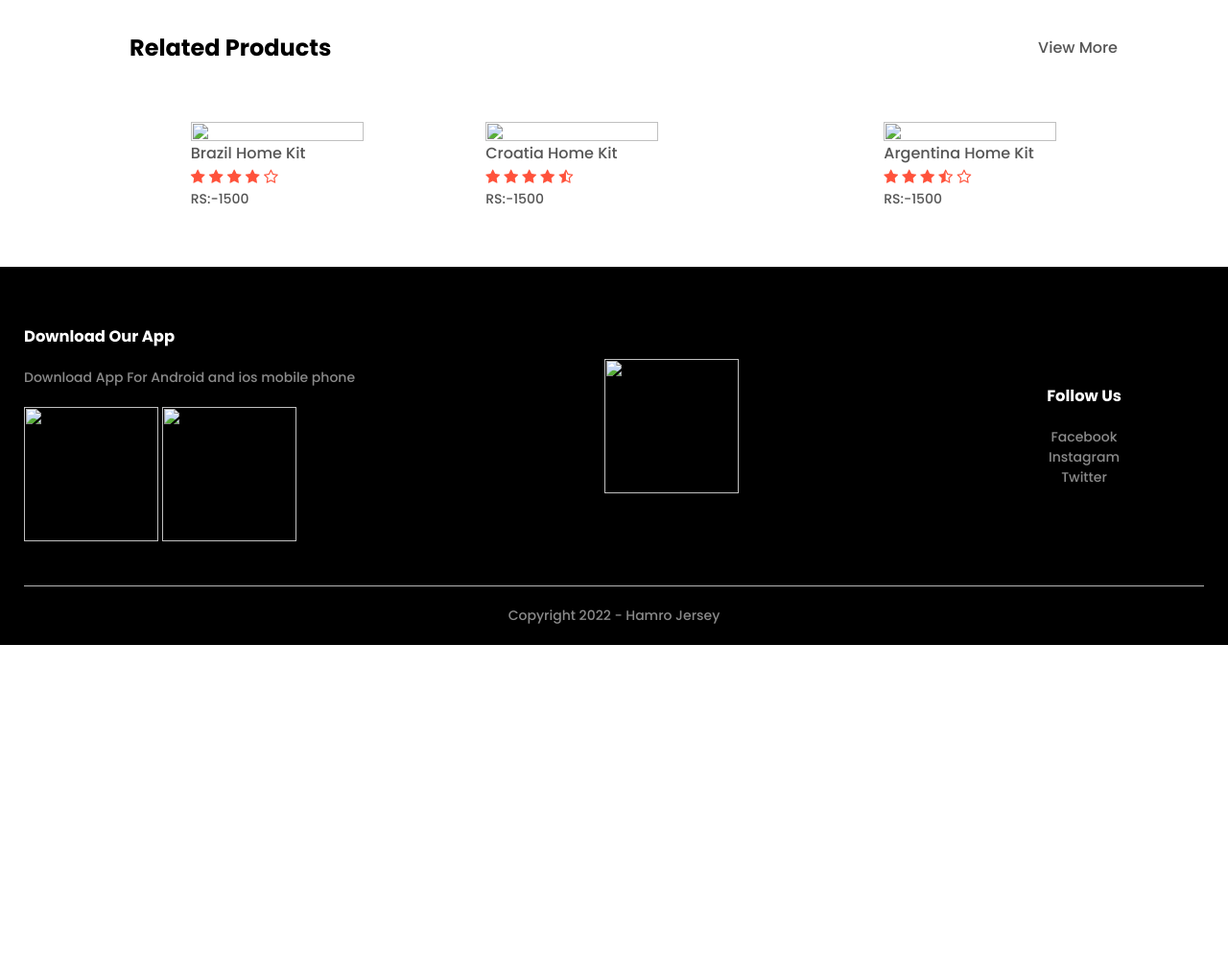
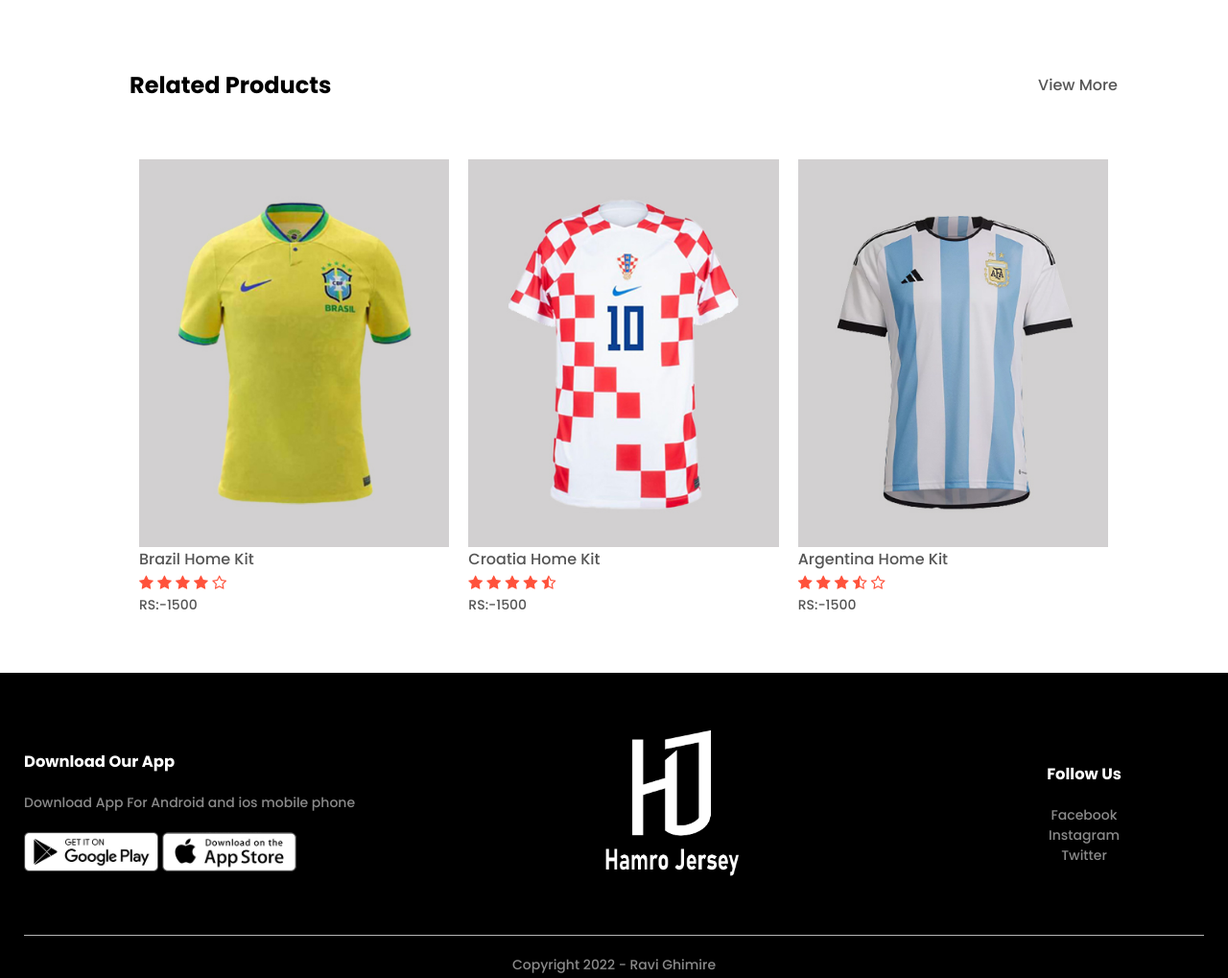
Before and after one commit to Raw-Ve/website, a plain HTML site: page products-details-pro.html in a window 1280 px wide. Shown: the part 920-1939 px from the top of the page at 96% size. Before the commit the page ends 1592 px from the top, so only its background shows below. Drawn offline with Linux system fonts and the light colour scheme; files that its build step writes are made by us from their sources.

Commit message:
Update products-details-pro.html

```diff
--- a/products-details-pro.html
+++ b/products-details-pro.html
@@ -1,7 +1,7 @@
 <html>
 <Head>
-	<title>Hamro Jersey Products</title>
-	<link rel="stylesheet" href="css/style.css">
+	<title>Products Details</title>
+	<link rel="stylesheet" href="style.css">
 	<link href="https://fonts.googleapis.com/css2?family=Poppins:wght@300;500;600;700&display=swap"
 	rel="stylesheet">
 	<link rel="stylesheet" type="text/css" href="https://stackpath.bootstrapcdn.com/font-awesome/4.7.0/css/font-awesome.min.css">
@@ -11,7 +11,7 @@
 	<div class="container">
 	<div class="navbar">
 		<div class="logo">
-			<a href="index.html"><img src="img/logo.png" width="125px"></a>
+			<a href="index.html"><img src="logo.png" width="125px"></a>
 		</div>
 		<nav>
 			<ul>
@@ -22,7 +22,7 @@
 				<li><a href="account.html">Account</a></li>
 			</ul>
 		</nav>
-		<a href="cart.html"><img src="img/cart.png" width="40px" height="40px"></a>
+		<a href="cart.html"><img src="cart.png" width="40px" height="40px"></a>
 
 
 	</div>
@@ -33,7 +33,7 @@
 	<div class="small-container single-product">
 		<div class="row">
 			<div class="col-2">
-				<img src="img/pro.jpg" width="100%">
+				<img src="pro.jpg" width="100%">
 				<div class="small-img-row">
 
 				</div>
@@ -87,7 +87,7 @@
 
 		<div class="row">
 		<div class="col-4">
-			<a href="products-details-brazil.html"><img src="img/bra.jpg"></a>
+			<a href="products-details-brazil.html"><img src="bra.jpg"></a>
 			<h4>Brazil Home Kit</h4>
 			<div class="rating">
 				<i class="fa fa-star"></i>
@@ -100,7 +100,7 @@
 			<p>RS:-1500</p>
 		</div>
 		<div class="col-4">
-			<a href="products-details-croatia.html"><img src="img/cro.jpg">
+			<a href="products-details-croatia.html"><img src="cro.jpg">
 			<h4>Croatia Home Kit</h4>
 			<div class="rating">
 				<i class="fa fa-star"></i>
@@ -113,7 +113,7 @@
 			<p>RS:-1500</p>
 		</div>
 		<div class="col-4">
-			<a href="products-details-argentina.html"><img src="img/ang.jpg"></a>
+			<a href="products-details-argentina.html"><img src="ang.jpg"></a>
 			<h4>Argentina Home Kit</h4>
 			<div class="rating">
 				<i class="fa fa-star"></i>
@@ -138,12 +138,12 @@
 				<h3>Download Our App</h3>
 				<p>Download App For Android and ios mobile phone </p>
 				<div class="app-logo">
-					<img src="img/play-store.png">
-					<img src="img/app-store.png">
+					<img src="play-store.png">
+					<img src="app-store.png">
 				</div>
 			</div>
 			<div class="footer-col-2">
-				<img src="img/whitelogo.png" width="125px">
+				<img src="whitelogo.png" width="125px">
 				<p></p>
 			</div>
 			<div class="footer-col-4">
@@ -157,7 +157,7 @@
 			</div>
 		</div>
 		<hr>
-		<p class="Copyright">Copyright 2022 - Hamro Jersey</p>
+		<p class="Copyright">Copyright 2022 - Ravi Ghimire</p>
 	</div>
 </div>
 
```
